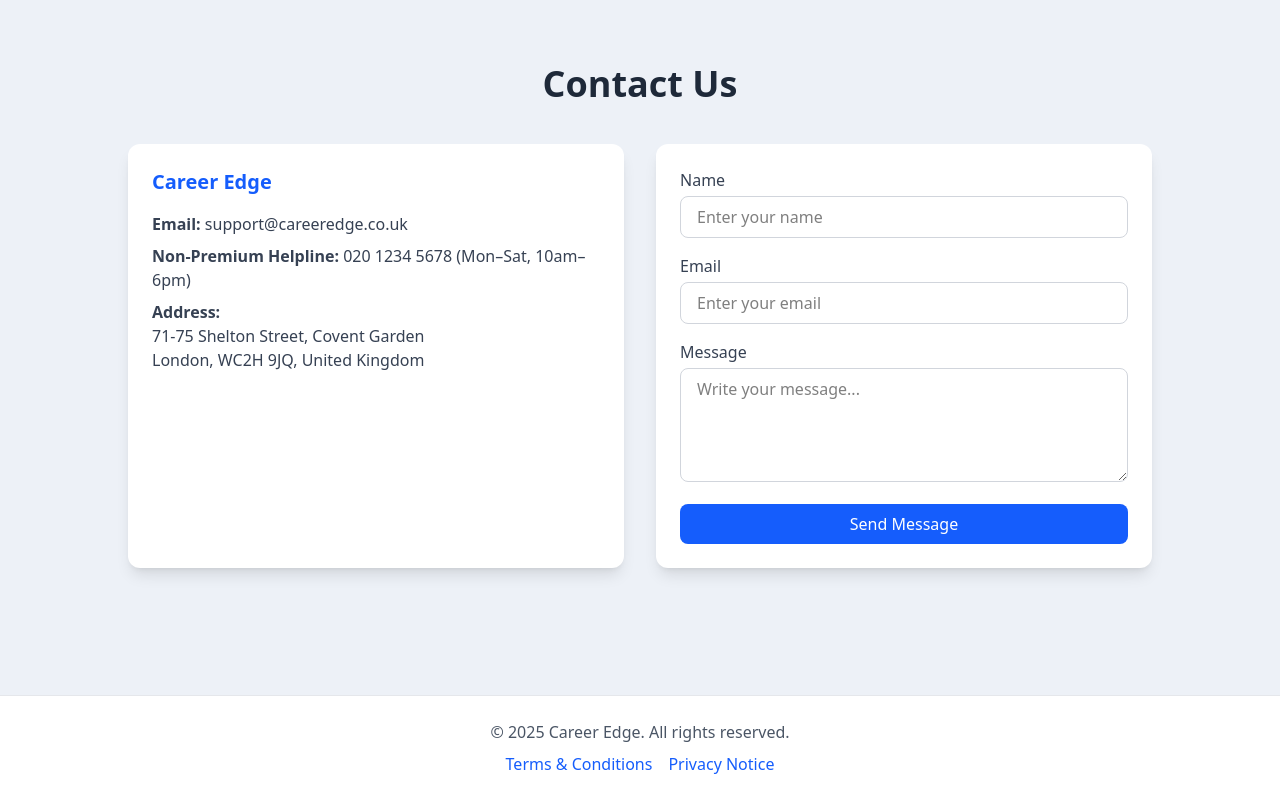
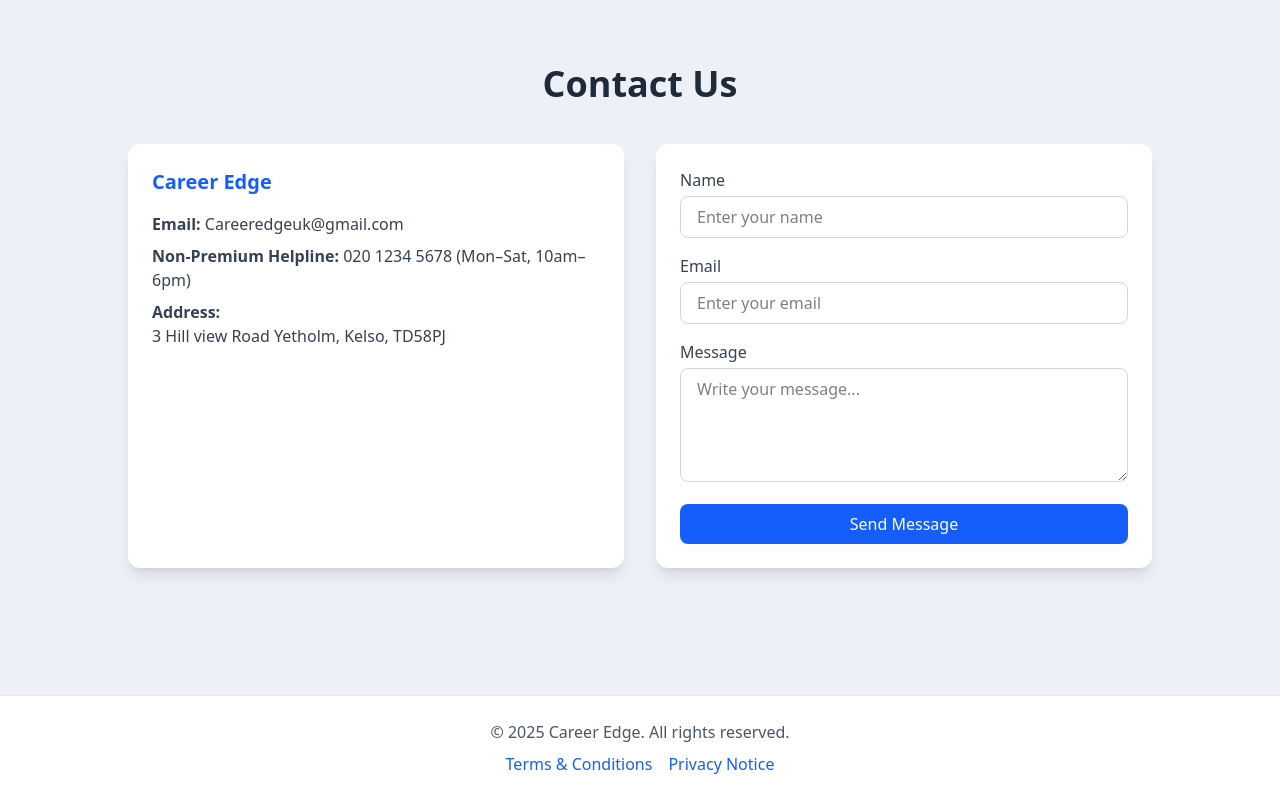
Before and after one commit to wonhost-Rizwan/careeredgeuk, a React (Vite) app: page / in a window 1280 px wide. Shown: the part 2273-3073 px from the top of the page. Built offline with nearby package versions, Linux system fonts and the light colour scheme.

Commit message:
Update Contact.jsx

```diff
--- a/src/components/Contact.jsx
+++ b/src/components/Contact.jsx
@@ -41,9 +41,9 @@ const Contact = () => {
   // JSON Data inside JSX
   const contactData = {
     businessName: "Career Edge",
-    email: "support@careeredge.co.uk",
+    email: "Careeredgeuk@gmail.com",
     phone: "020 1234 5678 (Mon–Sat, 10am–6pm)",
-    address: ["71-75 Shelton Street, Covent Garden", "London, WC2H 9JQ, United Kingdom"],
+    address: ["3 Hill view Road Yetholm, Kelso, TD58PJ"],
     terms: `Career Edge provides general career coaching services by phone.
 We do not provide legal, financial, or medical advice.
 This service is for information and motivational purposes only.
```
